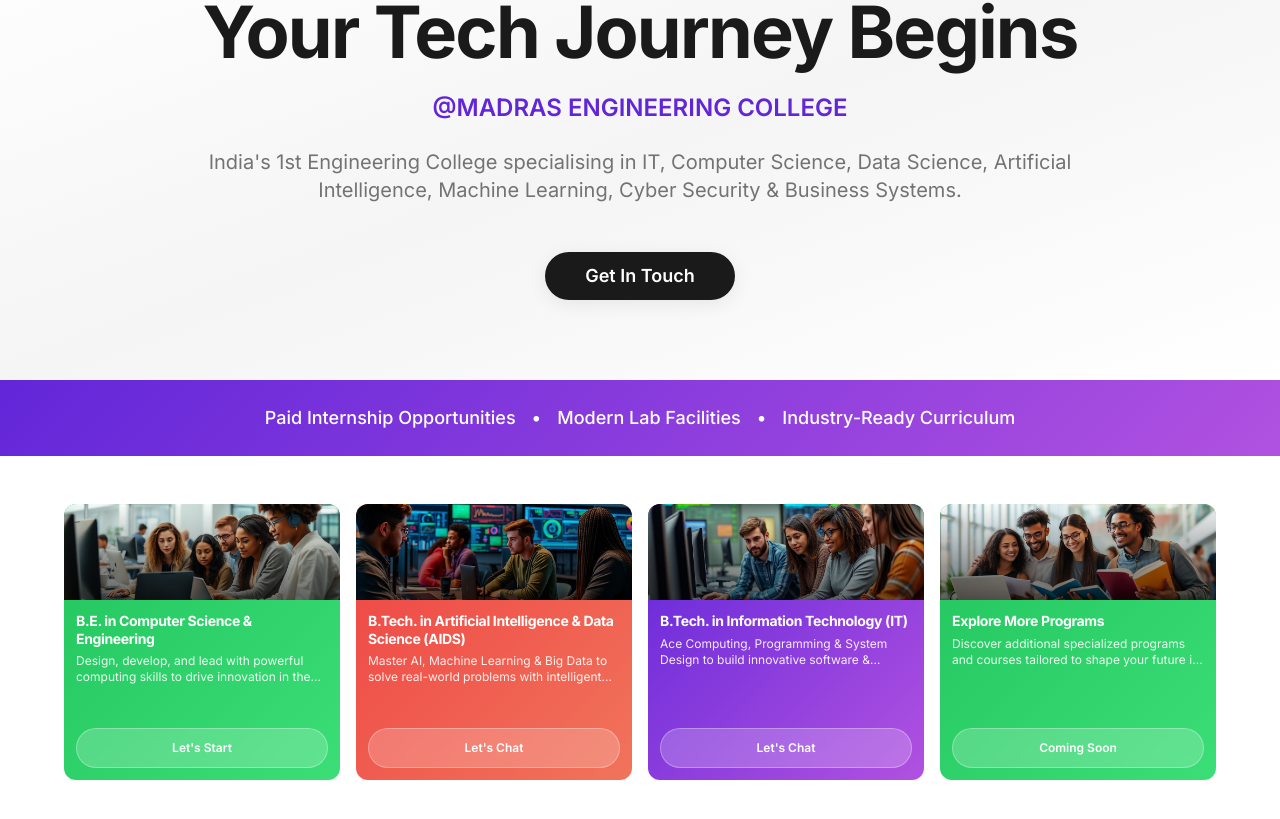
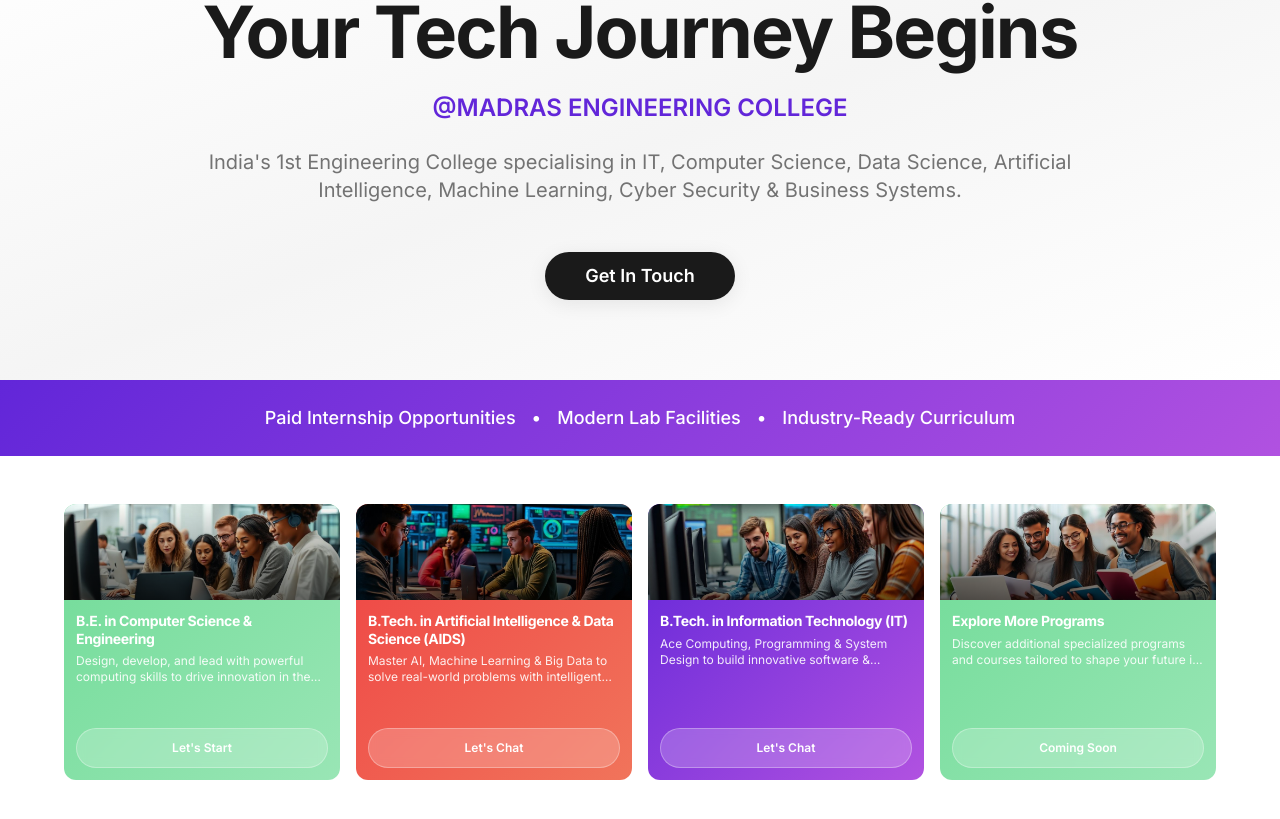
Before and after one commit to nandhinidevik18-bot/learn-madras-spark, a React (Vite) app: page / in a window 1280 px wide. Shown: the part 197-1016 px from the top of the page. Built offline with nearby package versions, Linux system fonts and the light colour scheme; the HTML template or start-up script is replaced by a standard one.

Commit message:
Change first box color to light green
Update the gradient-green in src/index.css to a lighter shade by increasing the lightness values in the HSL color definition. This will change the color of the first box (CSE course) to light green.

```diff
--- a/src/index.css
+++ b/src/index.css
@@ -45,7 +45,7 @@ All colors MUST be HSL.
     --radius: 0.75rem;
 
     --gradient-purple: linear-gradient(135deg, hsl(260 70% 50%), hsl(280 70% 60%));
-    --gradient-green: linear-gradient(135deg, hsl(142 71% 45%), hsl(142 71% 55%));
+    --gradient-green: linear-gradient(135deg, hsl(142 60% 65%), hsl(142 60% 75%));
     --gradient-red: linear-gradient(135deg, hsl(0 84% 60%), hsl(10 84% 65%));
 
     --shadow-elegant: 0 10px 40px -10px hsl(260 70% 50% / 0.2);
```
